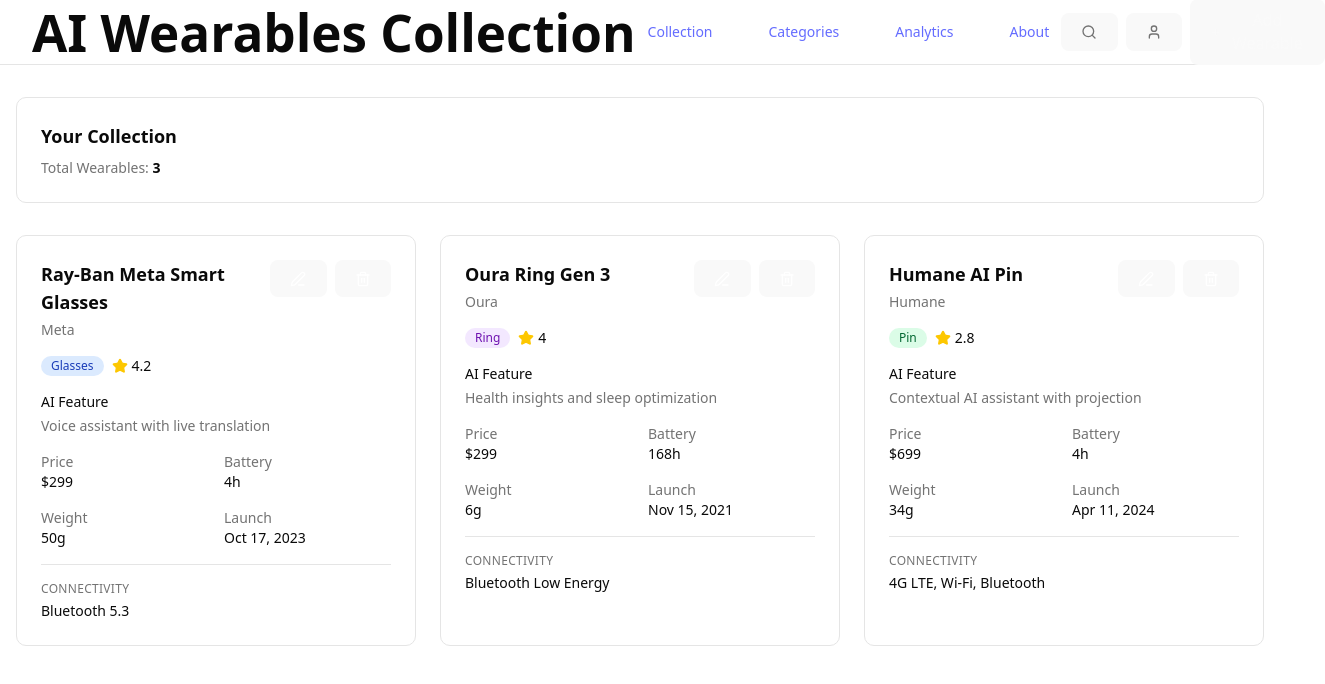
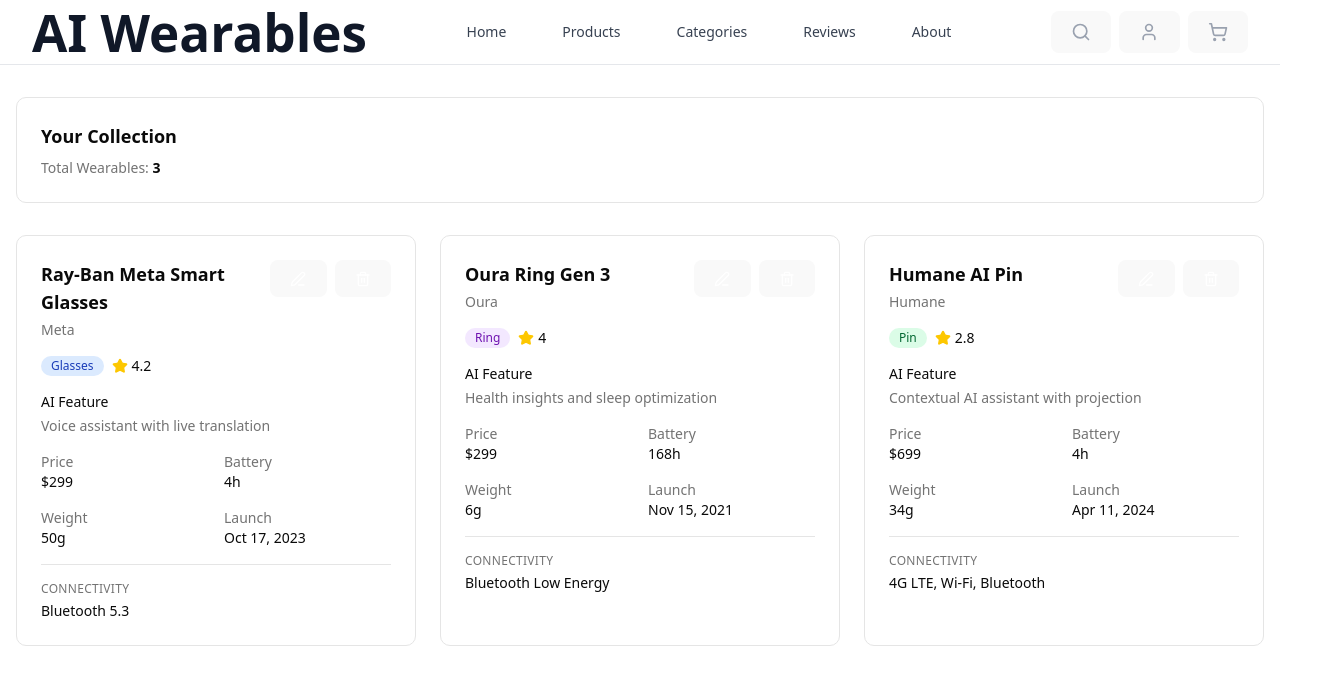
Before and after one commit to iliasd752/ai-wearables, a React (Vite) app: page / in a window 1280 px wide. Shown: the top 684 px of the page, 1325 px wide, since content can reach past the window. Built offline with nearby package versions, Linux system fonts and the light colour scheme.

Commit message:
Adds header component
Implements a new header component with responsive navigation for both desktop and mobile views.

The header includes a logo, navigation links, and user action buttons (search, user profile, shopping cart). A mobile menu is included which can be toggled using a button.

```diff
--- a/src/components/Header.tsx
+++ b/src/components/Header.tsx
@@ -1,4 +1,4 @@
-import { Menu, X, Search, User, Plus } from "lucide-react";
+import { Menu, X, Search, User, ShoppingCart } from "lucide-react";
 import { useState } from "react";
 
 interface HeaderProps {
@@ -9,39 +9,48 @@
   const [isMenuOpen, setIsMenuOpen] = useState(false);
 
   return (
-    <header className="bg-card border-b border-border sticky top-0 z-50">
-      <div className="w-full px-4 sm:px-6 lg:px-8">
+    <header className="bg-white border-b border-gray-200 sticky top-0 z-50">
+      <div className="max-w-7xl mx-auto px-4 sm:px-6 lg:px-8">
         <div className="flex items-center justify-between h-16">
           {/* Logo */}
           <div className="flex-shrink-0">
-            <h1 className="text-xl font-bold text-foreground">
-              AI Wearables Collection
-            </h1>
+            <h1 className="text-xl font-bold text-gray-900">AI Wearables</h1>
           </div>
 
           {/* Desktop Navigation */}
           <nav className="hidden md:flex space-x-8">
             <a
               href="#"
-              className="text-muted-foreground hover:text-foreground px-3 py-2 text-sm font-medium transition-colors"
+              className="text-gray-700 hover:text-gray-900 px-3 py-2 text-sm font-medium transition-colors no-underline"
+              style={{ textDecoration: "none", color: "#374151" }}
             >
-              Collection
+              Home
             </a>
             <a
               href="#"
-              className="text-muted-foreground hover:text-foreground px-3 py-2 text-sm font-medium transition-colors"
+              className="text-gray-700 hover:text-gray-900 px-3 py-2 text-sm font-medium transition-colors no-underline"
+              style={{ textDecoration: "none", color: "#374151" }}
+            >
+              Products
+            </a>
+            <a
+              href="#"
+              className="text-gray-700 hover:text-gray-900 px-3 py-2 text-sm font-medium transition-colors no-underline"
+              style={{ textDecoration: "none", color: "#374151" }}
             >
               Categories
             </a>
             <a
               href="#"
-              className="text-muted-foreground hover:text-foreground px-3 py-2 text-sm font-medium transition-colors"
+              className="text-gray-700 hover:text-gray-900 px-3 py-2 text-sm font-medium transition-colors no-underline"
+              style={{ textDecoration: "none", color: "#374151" }}
             >
-              Analytics
+              Reviews
             </a>
             <a
               href="#"
-              className="text-muted-foreground hover:text-foreground px-3 py-2 text-sm font-medium transition-colors"
+              className="text-gray-700 hover:text-gray-900 px-3 py-2 text-sm font-medium transition-colors no-underline"
+              style={{ textDecoration: "none", color: "#374151" }}
             >
               About
             </a>
@@ -49,28 +58,22 @@
 
           {/* Desktop Actions */}
           <div className="hidden md:flex items-center space-x-2">
-            <button className="p-2 text-muted-foreground hover:text-foreground hover:bg-accent rounded-md transition-colors">
-              <Search className="w-4 h-4" />
+            <button className="p-2 text-gray-400 hover:text-gray-500 bg-gray-100 hover:bg-gray-200 rounded-md transition-colors">
+              <Search className="w-5 h-5" />
             </button>
-            <button className="p-2 text-muted-foreground hover:text-foreground hover:bg-accent rounded-md transition-colors">
-              <User className="w-4 h-4" />
+            <button className="p-2 text-gray-400 hover:text-gray-500 bg-gray-100 hover:bg-gray-200 rounded-md transition-colors">
+              <User className="w-5 h-5" />
             </button>
-            {onAddWearable && (
-              <button
-                onClick={onAddWearable}
-                className="bg-primary text-primary-foreground px-3 py-2 rounded-md text-sm font-medium hover:bg-primary/90 transition-colors flex items-center gap-2"
-              >
-                <Plus className="w-4 h-4" />
-                Add Wearable
-              </button>
-            )}
+            <button className="p-2 text-gray-400 hover:text-gray-500 bg-gray-100 hover:bg-gray-200 rounded-md transition-colors">
+              <ShoppingCart className="w-5 h-5" />
+            </button>
           </div>
 
           {/* Mobile menu button */}
           <div className="md:hidden">
             <button
               onClick={() => setIsMenuOpen(!isMenuOpen)}
-              className="p-2 text-muted-foreground hover:text-foreground hover:bg-accent rounded-md transition-colors"
+              className="p-2 text-gray-400 hover:text-gray-500 bg-gray-100 hover:bg-gray-200 rounded-md transition-colors"
             >
               {isMenuOpen ? (
                 <X className="w-5 h-5" />
@@ -84,54 +87,55 @@
         {/* Mobile Navigation */}
         {isMenuOpen && (
           <div className="md:hidden">
-            <div className="px-2 pt-2 pb-3 space-y-1 bg-card border-t border-border">
+            <div className="px-2 pt-2 pb-3 space-y-1 bg-white border-t border-gray-200">
               <a
                 href="#"
-                className="block px-3 py-2 text-base font-medium text-muted-foreground hover:text-foreground hover:bg-accent rounded-md transition-colors"
+                className="block px-3 py-2 text-base font-medium text-gray-700 hover:text-gray-900 hover:bg-gray-50 rounded-md transition-colors no-underline"
+                style={{ textDecoration: "none", color: "#374151" }}
               >
-                Collection
+                Home
               </a>
               <a
                 href="#"
-                className="block px-3 py-2 text-base font-medium text-muted-foreground hover:text-foreground hover:bg-accent rounded-md transition-colors"
+                className="block px-3 py-2 text-base font-medium text-gray-700 hover:text-gray-900 hover:bg-gray-50 rounded-md transition-colors no-underline"
+                style={{ textDecoration: "none", color: "#374151" }}
+              >
+                Products
+              </a>
+              <a
+                href="#"
+                className="block px-3 py-2 text-base font-medium text-gray-700 hover:text-gray-900 hover:bg-gray-50 rounded-md transition-colors no-underline"
+                style={{ textDecoration: "none", color: "#374151" }}
               >
                 Categories
               </a>
               <a
                 href="#"
-                className="block px-3 py-2 text-base font-medium text-muted-foreground hover:text-foreground hover:bg-accent rounded-md transition-colors"
+                className="block px-3 py-2 text-base font-medium text-gray-700 hover:text-gray-900 hover:bg-gray-50 rounded-md transition-colors no-underline"
+                style={{ textDecoration: "none", color: "#374151" }}
               >
-                Analytics
+                Reviews
               </a>
               <a
                 href="#"
-                className="block px-3 py-2 text-base font-medium text-muted-foreground hover:text-foreground hover:bg-accent rounded-md transition-colors"
+                className="block px-3 py-2 text-base font-medium text-gray-700 hover:text-gray-900 hover:bg-gray-50 rounded-md transition-colors no-underline"
+                style={{ textDecoration: "none", color: "#374151" }}
               >
                 About
               </a>
 
               {/* Mobile Actions */}
               <div className="flex items-center space-x-2 px-3 py-2">
-                <button className="p-2 text-muted-foreground hover:text-foreground hover:bg-accent rounded-md transition-colors">
+                <button className="p-2 text-gray-400 hover:text-gray-500 bg-gray-100 hover:bg-gray-200 rounded-md transition-colors">
                   <Search className="w-4 h-4" />
                 </button>
-                <button className="p-2 text-muted-foreground hover:text-foreground hover:bg-accent rounded-md transition-colors">
+                <button className="p-2 text-gray-400 hover:text-gray-500 bg-gray-100 hover:bg-gray-200 rounded-md transition-colors">
                   <User className="w-4 h-4" />
                 </button>
+                <button className="p-2 text-gray-400 hover:text-gray-500 bg-gray-100 hover:bg-gray-200 rounded-md transition-colors">
+                  <ShoppingCart className="w-4 h-4" />
+                </button>
               </div>
-
-              {/* Mobile Add Button */}
-              {onAddWearable && (
-                <div className="px-3 py-2">
-                  <button
-                    onClick={onAddWearable}
-                    className="w-full bg-primary text-primary-foreground px-3 py-2 rounded-md text-sm font-medium hover:bg-primary/90 transition-colors flex items-center justify-center gap-2"
-                  >
-                    <Plus className="w-4 h-4" />
-                    Add Wearable
-                  </button>
-                </div>
-              )}
             </div>
           </div>
         )}
```
